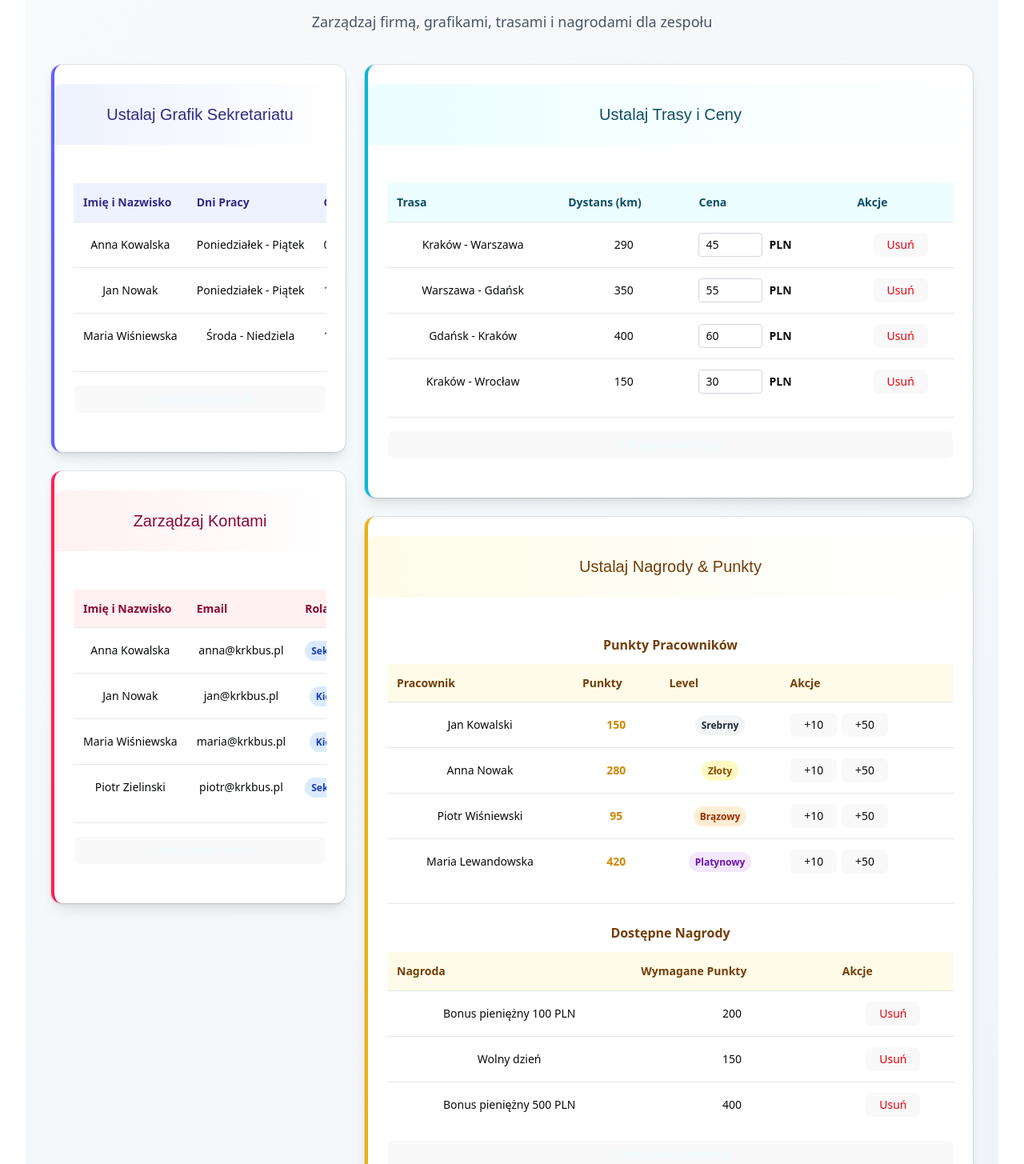
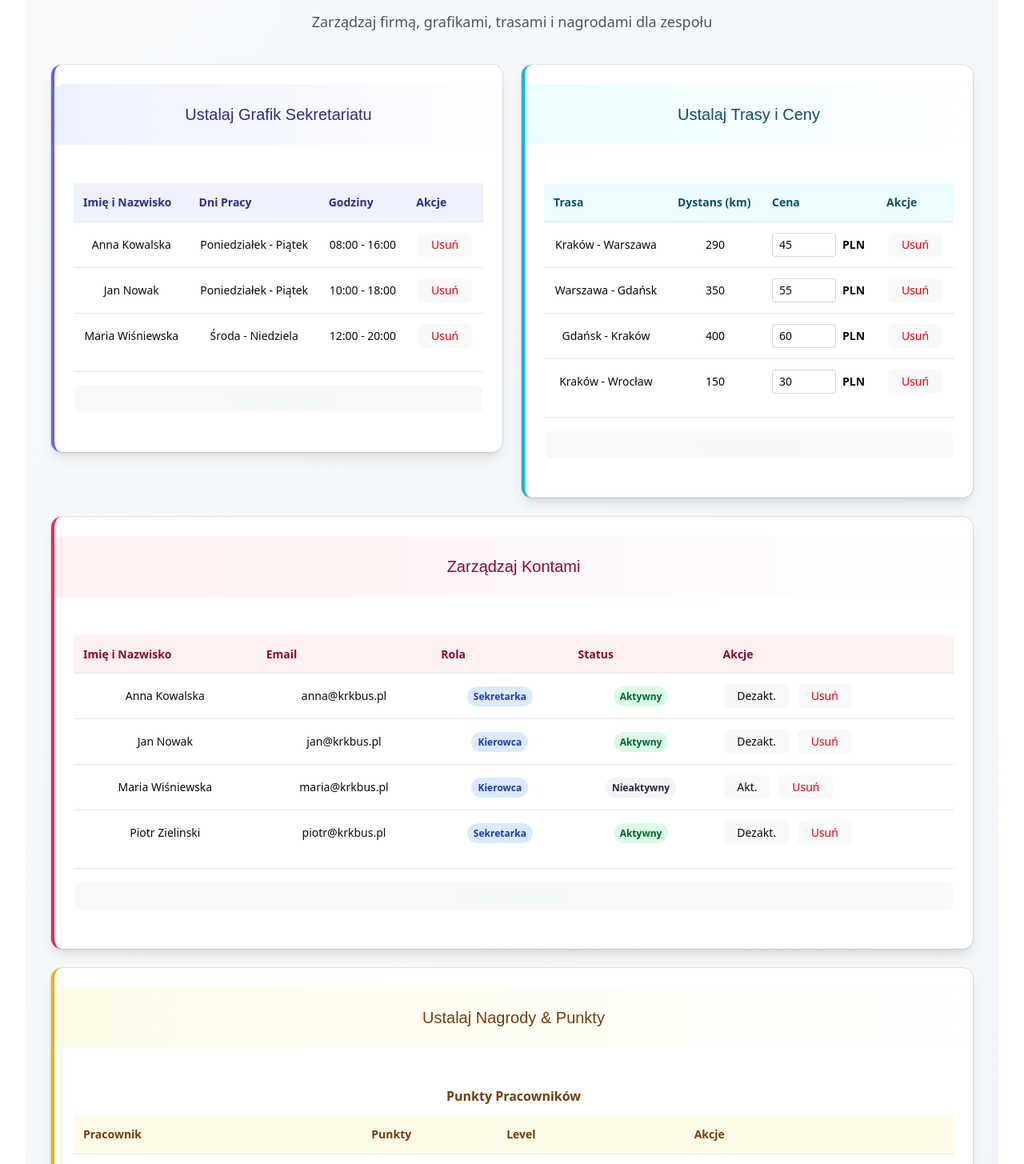
Before and after one commit to Ereffe/krkbus, a React (Vite) app in the folder Frontend/: page / in a window 1280 px wide. Shown: the part 115-1570 px from the top of the page at 80% size. Built offline with nearby package versions, Linux system fonts and the light colour scheme.

Commit message:
feat: reponsive styles for all owner components.

```diff
--- a/Frontend/src/components/AccountManagementBlock.tsx
+++ b/Frontend/src/components/AccountManagementBlock.tsx
@@ -90,8 +90,8 @@ export function AccountManagementBlock() {
           Zarządzaj Kontami
         </CardTitle>
       </CardHeader>
-      <CardContent className="w-full p-4 md:p-6">
-        <div className="space-y-4">
+      <CardContent className="w-full p-4 md:p-6 flex flex-col min-h-0">
+        <div className="space-y-4 flex-1 overflow-y-auto">
           <div className="overflow-x-auto -mx-4 md:mx-0 px-4 md:px-0">
             <Table className="w-full text-sm md:text-base">
               <TableHeader>
--- a/Frontend/src/components/OwnerDashboard.tsx
+++ b/Frontend/src/components/OwnerDashboard.tsx
@@ -18,16 +18,18 @@ export function OwnerDashboard() {
         </div>
 
         {/* Bloki Dashboard */}
-        <div className="grid grid-cols-1 lg:grid-cols-3 gap-4 md:gap-6">
-          {/* Lewa kolumna - Grafik sekretariatu i Zarządzanie kontami */}
-          <div className="lg:col-span-1 space-y-4 md:space-y-6">
+        <div className="flex flex-wrap gap-4 md:gap-6 justify-stretch">
+          {/* Każdy blok zajmuje równą część miejsca */}
+          <div className="flex-1 min-w-[min(100%, 350px)]">
             <SecretaryScheduleBlock />
+          </div>
+          <div className="flex-1 min-w-[min(100%, 350px)]">
+            <RoutesAndPricesBlock />
+          </div>
+          <div className="flex-1 min-w-[min(100%, 350px)]">
             <AccountManagementBlock />
           </div>
-
-          {/* Prawa kolumna - Trasy i ceny + Nagrody */}
-          <div className="lg:col-span-2 space-y-4 md:space-y-6">
-            <RoutesAndPricesBlock />
+          <div className="flex-1 min-w-[min(100%, 350px)]">
             <RewardsPointsBlock />
           </div>
         </div>
--- a/Frontend/src/components/RewardsPointsBlock.tsx
+++ b/Frontend/src/components/RewardsPointsBlock.tsx
@@ -90,8 +90,8 @@ export function RewardsPointsBlock() {
           Ustalaj Nagrody & Punkty
         </CardTitle>
       </CardHeader>
-      <CardContent className="w-full p-4 md:p-6">
-        <div className="space-y-4 md:space-y-6">
+      <CardContent className="w-full p-4 md:p-6 flex flex-col min-h-0">
+        <div className="space-y-4 md:space-y-6 flex-1 overflow-y-auto">
           {/* Employees Points */}
           <div>
             <h3 className="text-sm md:text-base font-semibold text-yellow-900 mb-3">
--- a/Frontend/src/components/RoutesAndPricesBlock.tsx
+++ b/Frontend/src/components/RoutesAndPricesBlock.tsx
@@ -85,8 +85,8 @@ export function RoutesAndPricesBlock() {
           Ustalaj Trasy i Ceny
         </CardTitle>
       </CardHeader>
-      <CardContent className="w-full p-4 md:p-6">
-        <div className="space-y-4">
+      <CardContent className="w-full p-4 md:p-6 flex flex-col min-h-0">
+        <div className="space-y-4 flex-1 overflow-y-auto">
           <div className="overflow-x-auto -mx-4 md:mx-0 px-4 md:px-0">
             <Table className="w-full text-sm md:text-base">
               <TableHeader>
--- a/Frontend/src/components/SecretaryScheduleBlock.tsx
+++ b/Frontend/src/components/SecretaryScheduleBlock.tsx
@@ -61,8 +61,8 @@ export function SecretaryScheduleBlock() {
           Ustalaj Grafik Sekretariatu
         </CardTitle>
       </CardHeader>
-      <CardContent className="w-full p-4 md:p-6">
-        <div className="space-y-4">
+      <CardContent className="w-full p-4 md:p-6 flex flex-col min-h-0">
+        <div className="space-y-4 flex-1 overflow-y-auto">
           <div className="overflow-x-auto -mx-4 md:mx-0 px-4 md:px-0">
             <Table className="w-full text-sm md:text-base">
               <TableHeader>
```
